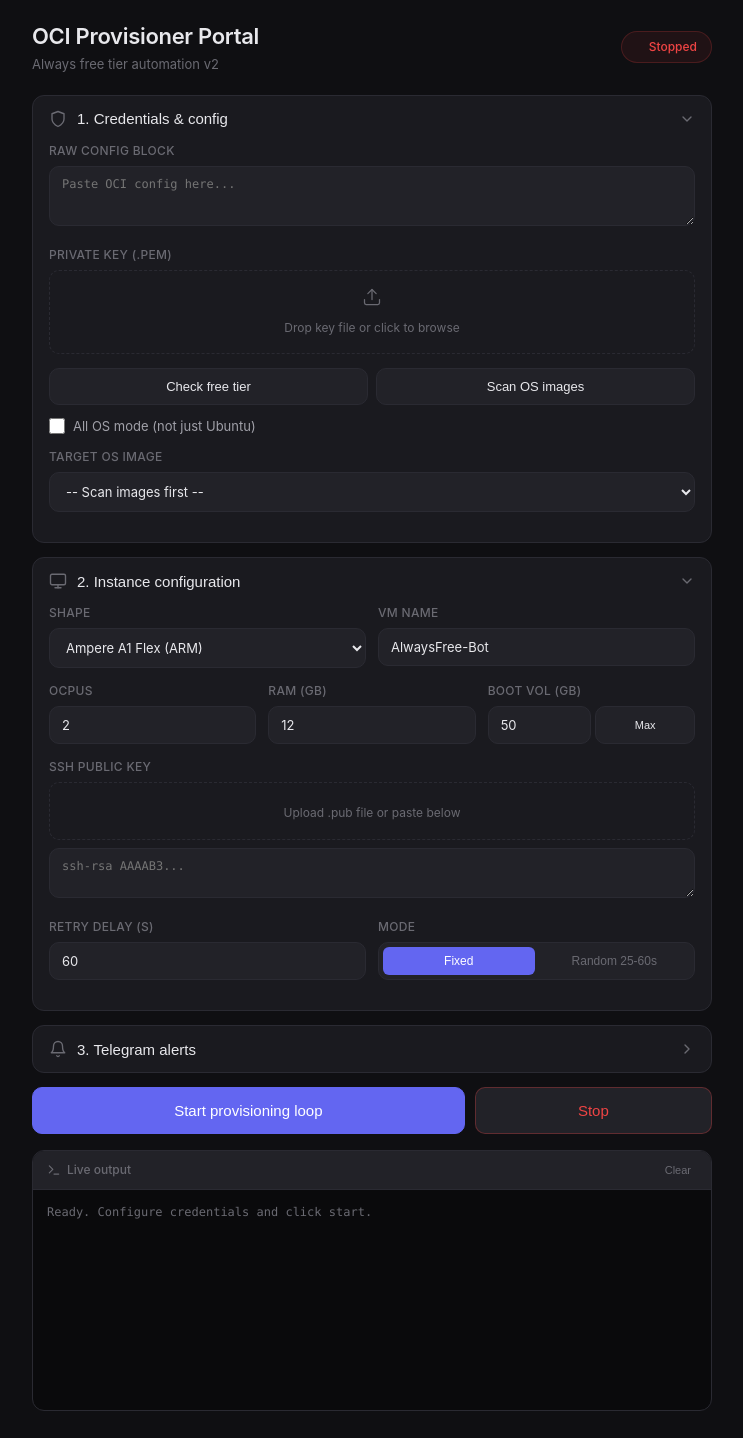
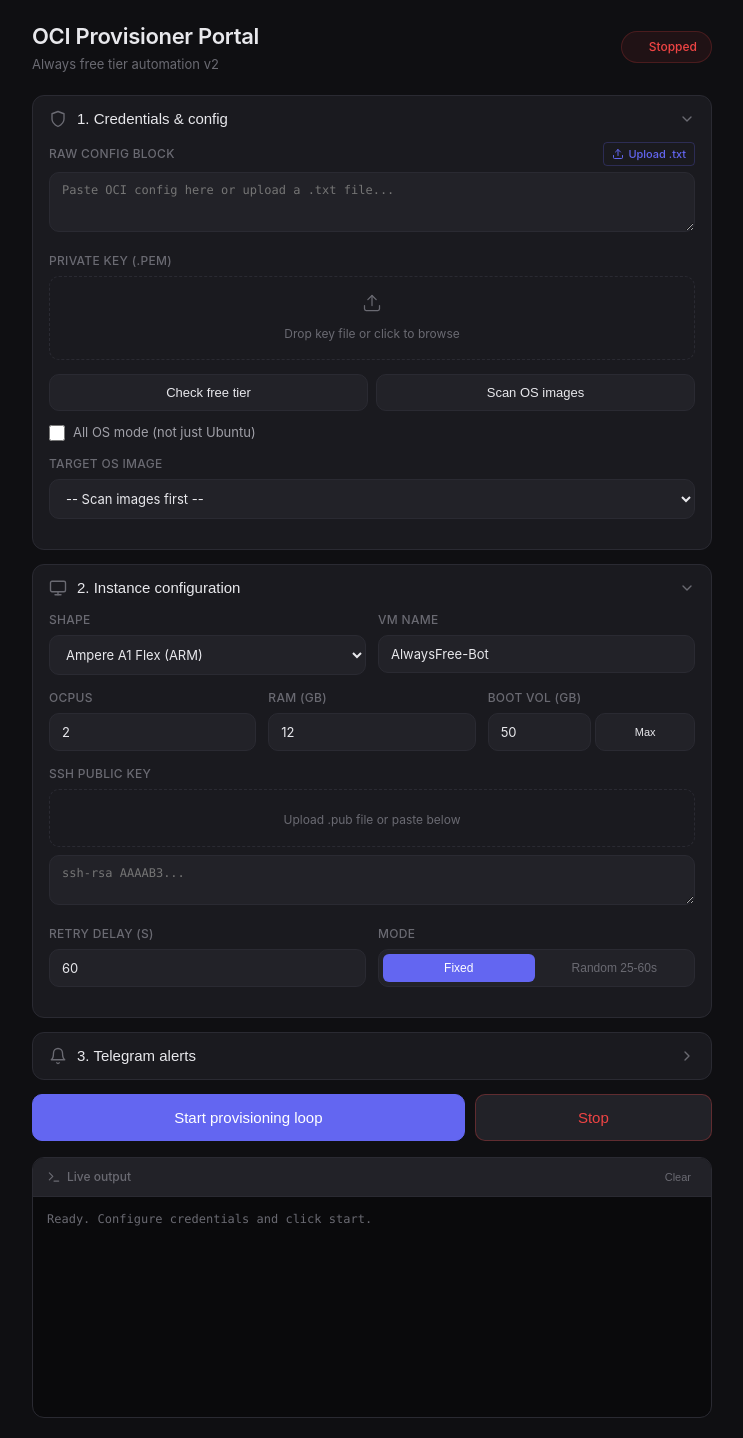
Before and after one commit to sarakmacbook/oracle, a Flask app: page / in a window 1280 px wide. Shown: the whole page, without its empty margins (268-1011 px from the left). Before the commit the page ends 1411 px from the top, so only its background shows below. Run offline with Flask 3, Linux system fonts and the light colour scheme; data that the repository does not hold is empty.

Commit message:
Add files via upload

```diff
--- a/templates/index.html
+++ b/templates/index.html
@@ -342,8 +342,17 @@
             </button>
             <div id="connBody" class="panel-body">
                 <div class="form-group">
-                    <label class="form-label">Raw config block</label>
-                    <textarea id="rawConfig" class="form-textarea" oninput="parseConfig()" placeholder="Paste OCI config here..."></textarea>
+                    <div style="display:flex;align-items:center;justify-content:space-between;margin-bottom:6px;">
+                        <label class="form-label" style="margin-bottom:0;">Raw config block</label>
+                        <label style="position:relative;cursor:pointer;">
+                            <input type="file" id="configFile" accept=".txt,.conf,.config" onchange="handleConfigFile()" style="position:absolute;opacity:0;width:0;height:0;">
+                            <span style="font-size:11px;color:var(--accent);font-weight:500;display:flex;align-items:center;gap:4px;padding:3px 8px;border-radius:4px;border:1px solid color-mix(in srgb,var(--accent) 25%,transparent);transition:all 0.15s;" onmouseover="this.style.background='color-mix(in srgb,var(--accent) 8%,transparent)'" onmouseout="this.style.background='transparent'">
+                                <svg width="12" height="12" viewBox="0 0 24 24" fill="none" stroke="currentColor" stroke-width="2" stroke-linecap="round" stroke-linejoin="round"><path d="M21 15v4a2 2 0 0 1-2 2H5a2 2 0 0 1-2-2v-4"/><polyline points="17 8 12 3 7 8"/><line x1="12" y1="3" x2="12" y2="15"/></svg>
+                                Upload .txt
+                            </span>
+                        </label>
+                    </div>
+                    <textarea id="rawConfig" class="form-textarea" oninput="parseConfig()" placeholder="Paste OCI config here or upload a .txt file..."></textarea>
                 </div>
                 <div class="form-group">
                     <label class="form-label">Private key (.pem)</label>
```
